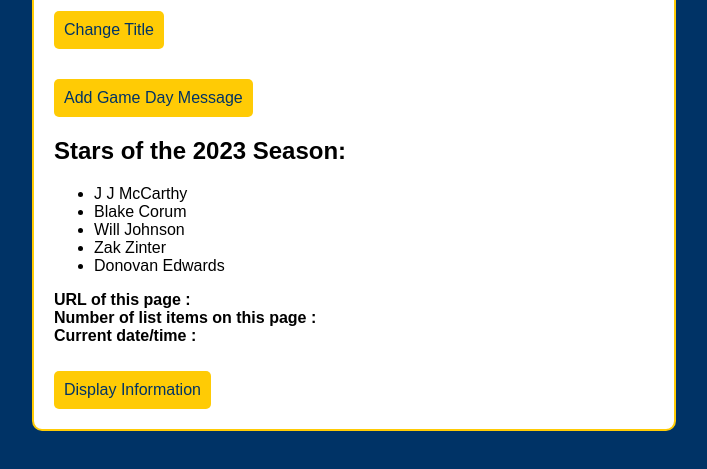
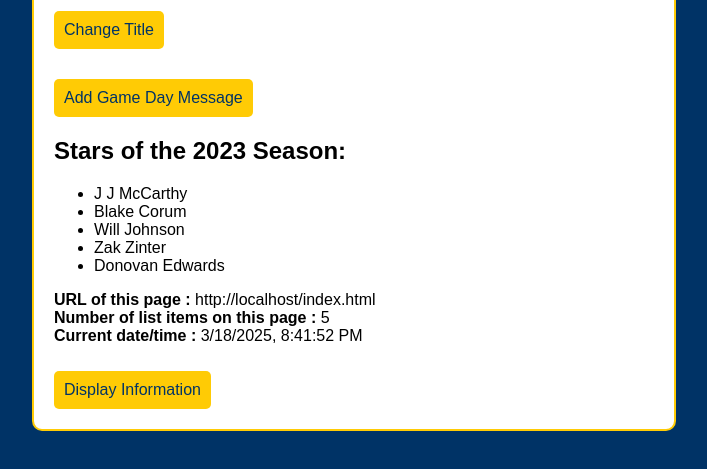
Before and after one commit to tesswill6/D11, a plain HTML site: page index.html in a window 1280 px wide. Both pictures are taken after a click on the button "Display Information". Shown: the part 121-590 px from the top of the page, without its empty margins (286-993 px from the left). Drawn offline with Linux system fonts and the light colour scheme.

Commit message:
Add files via upload

```diff
--- a/index.html
+++ b/index.html
@@ -102,10 +102,11 @@
 
         function displayInformation() {
             // Step 6: Update the three span elements using ONLY JavaScript
-            document.getElementById("URL").appendChild(playerItems.length)
-            document.getElementById("items").appendChild(playerItems.length)
-            document.getElementById("time").appendChild(playerItems.length)
-        }
+            document.getElementById("URL").textContent = window.location.href;
+            document.getElementById("items").textContent = document.querySelectorAll("li").length;
+            document.getElementById("time").textContent = new Date().toLocaleString();
+        };
+
     </script>
 </body>
 </html>
```
